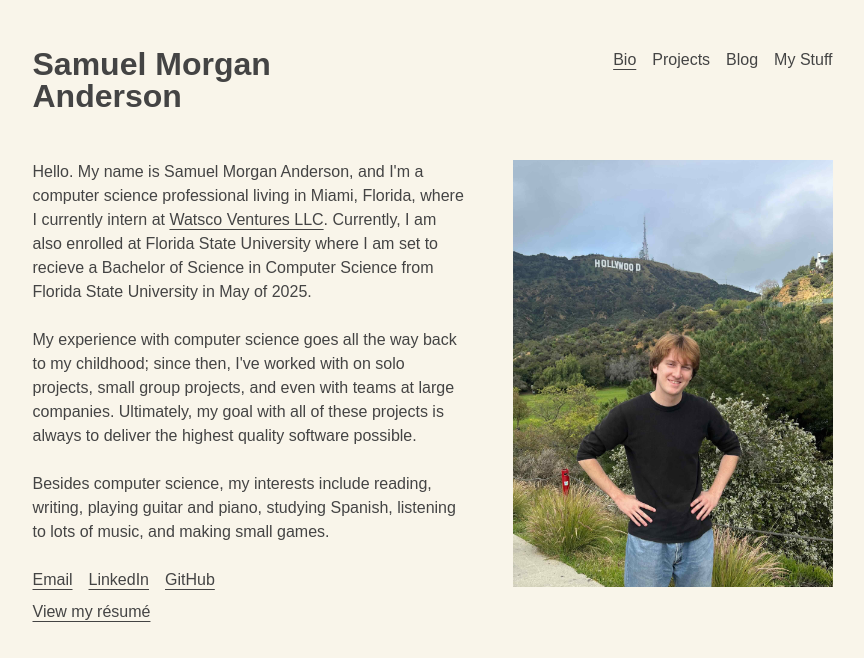
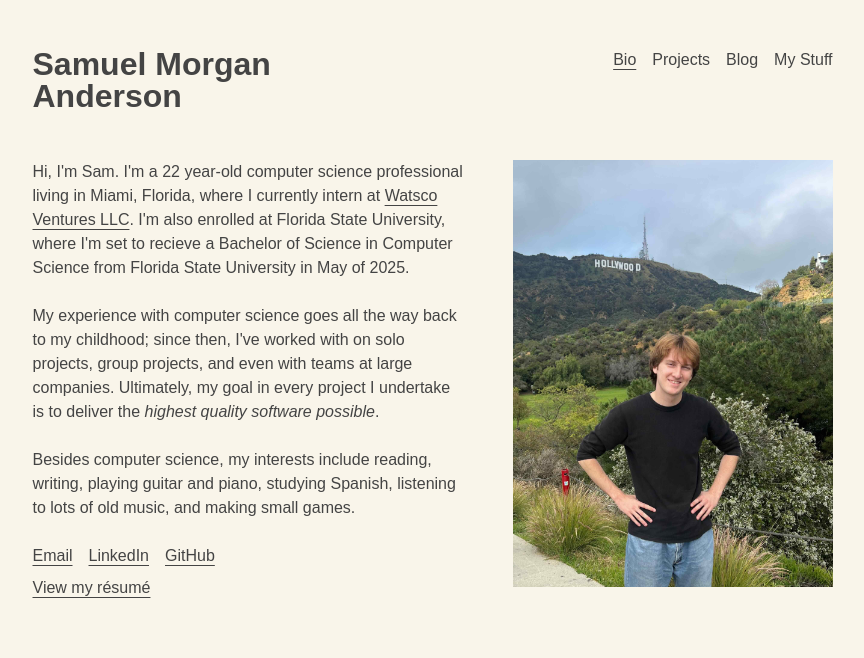
Before and after one commit to sama305/samueland.dev, a Next.js app: page / in a window 1280 px wide. Shown: the top 658 px of the page, without its empty margins (200-1064 px from the left). Built offline with nearby package versions, Linux system fonts and the light colour scheme.

Commit message:
updated wording on about page

```diff
--- a/src/app/(site)/page.tsx
+++ b/src/app/(site)/page.tsx
@@ -3,15 +3,15 @@ export default function About() {
     <div className="content">
       <div className="left">
         <p>
-          Hello. My name is Samuel Morgan Anderson, and I'm a computer science professional living in Miami, Florida,
-          where I currently intern at <a href="https://www.watscoventures.com/">Watsco Ventures LLC</a>. Currently, I am also enrolled at Florida State University where I am set to recieve a
+          Hi, I'm Sam. I'm a 22 year-old computer science professional living in Miami, Florida,
+          where I currently intern at <a href="https://www.watscoventures.com/">Watsco Ventures LLC</a>. I'm also enrolled at Florida State University, where I'm set to recieve a
           Bachelor of Science in Computer Science from Florida State University in May of 2025.
         </p>
         <p>
-          My experience with computer science goes all the way back to my childhood; since then, I've worked with on solo projects, small group projects, and even with teams at large companies. Ultimately, my goal with all of these projects is always to deliver the highest quality software possible.
+          My experience with computer science goes all the way back to my childhood; since then, I've worked with on solo projects, group projects, and even with teams at large companies. Ultimately, my goal in every project I undertake is to deliver the <i>highest quality software possible</i>.
         </p>
         <p>
-          Besides computer science, my interests include reading, writing, playing guitar and piano, studying Spanish, listening to lots of music, and making small games.
+          Besides computer science, my interests include reading, writing, playing guitar and piano, studying Spanish, listening to lots of old music, and making small games.
         </p>
         <div className="linkbox">
           <div>
```
